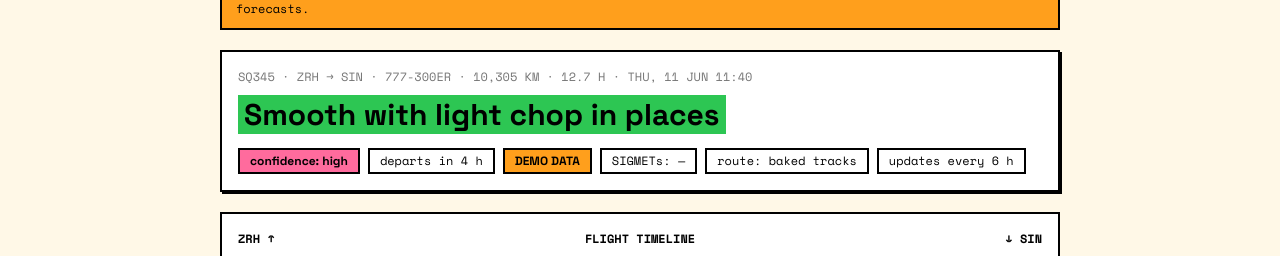
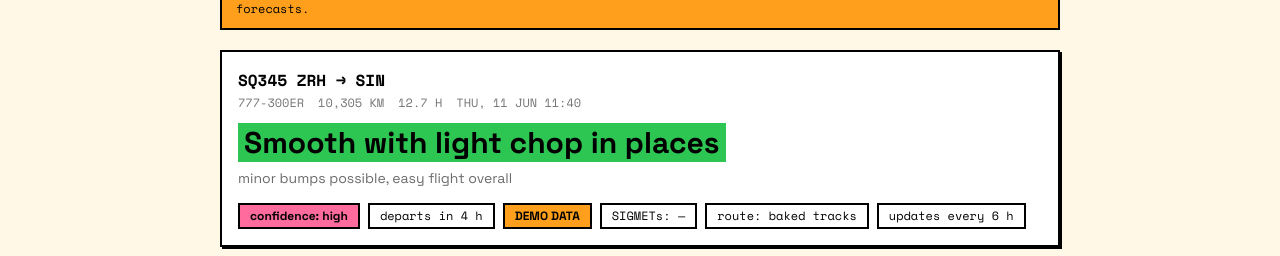
Before and after one commit to victorhwn7255/smooth-air-v0.18, a Next.js app: page / in a window 1280 px wide. Both pictures are taken after a click on the button "Generate briefing". Shown: the part 314-570 px from the top of the page. Built offline with nearby package versions, Linux system fonts and the light colour scheme; no server answers.

Commit message:
redesign(4/8): GradeCard — stacked flight line, grade sub-line, departed chip swap

```diff
--- a/src/components/GradeCard.tsx
+++ b/src/components/GradeCard.tsx
@@ -1,6 +1,7 @@
 import type { Briefing } from "@/lib/types";
 
-const chip = "inline-block border-2 border-black px-2.5 py-0.5 text-xs font-bold";
+const chip =
+  "inline-block whitespace-nowrap border-2 border-black px-2.5 py-0.5 text-xs font-bold";
 
 export default function GradeCard({ b }: { b: Briefing }) {
   const dash = b.grade.label.indexOf("—");
@@ -13,18 +14,32 @@
     timeZone: "UTC",
   }).format(new Date(b.depLocalDate + "T12:00:00Z"));
 
+  // stacked flight line (UX debt #3): bold route row + wrapping meta row
+  const meta = [
+    b.aircraft || (b.widebody ? "widebody assumed" : "narrowbody assumed"),
+    `${b.distanceKm.toLocaleString()} km`,
+    `${(b.durationMin / 60).toFixed(1)} h`,
+    `${depDate} ${b.depLocalTime}`,
+  ];
+
   return (
     <section
       aria-live="polite"
       className="border-2 border-black bg-white p-4 shadow-brutal"
     >
-      <div className="mb-2.5 font-mono text-xs uppercase text-text-tertiary">
-        {b.flightNo || "Route"} · {b.from} → {b.to} ·{" "}
-        {b.aircraft || (b.widebody ? "widebody assumed" : "narrowbody assumed")}{" "}
-        · {b.distanceKm.toLocaleString()} km
-        · {(b.durationMin / 60).toFixed(1)} h · {depDate} {b.depLocalTime}
+      <div className="mb-3 flex flex-col gap-0.5">
+        <span className="font-mono text-lg font-bold">
+          {b.flightNo || "Route"} {b.from} → {b.to}
+        </span>
+        <span className="flex flex-wrap gap-x-3.5 gap-y-0.5 font-mono text-xs uppercase text-text-tertiary">
+          {meta.map((m) => (
+            <span key={m} className="whitespace-nowrap">
+              {m}
+            </span>
+          ))}
+        </span>
       </div>
-      <h2 className="text-3xl font-bold leading-tight">
+      <h2 className="text-3xl font-bold leading-tight max-[640px]:text-2xl">
         {dash >= 0 ? (
           <>
             {b.grade.label.slice(0, dash + 1)}{" "}
@@ -38,12 +53,13 @@
           </span>
         )}
       </h2>
+      <div className="mt-1.5 text-sm text-text-secondary">{b.grade.sub}</div>
       <div className="mt-3.5 flex flex-wrap gap-2">
         <span className={`${chip} bg-pink`}>
           confidence: {b.confidence.tier}
         </span>
         <span className={`${chip} bg-white font-mono font-normal`}>
-          departs in {hrs < 0 ? "past" : Math.round(hrs) + " h"}
+          {hrs < 0 ? "departed" : `departs in ${Math.round(hrs)} h`}
         </span>
         <span className={`${chip} ${b.demo ? "bg-warning" : "bg-teal"}`}>
           {b.demo ? "DEMO DATA" : "GFS · Open-Meteo"}
```
